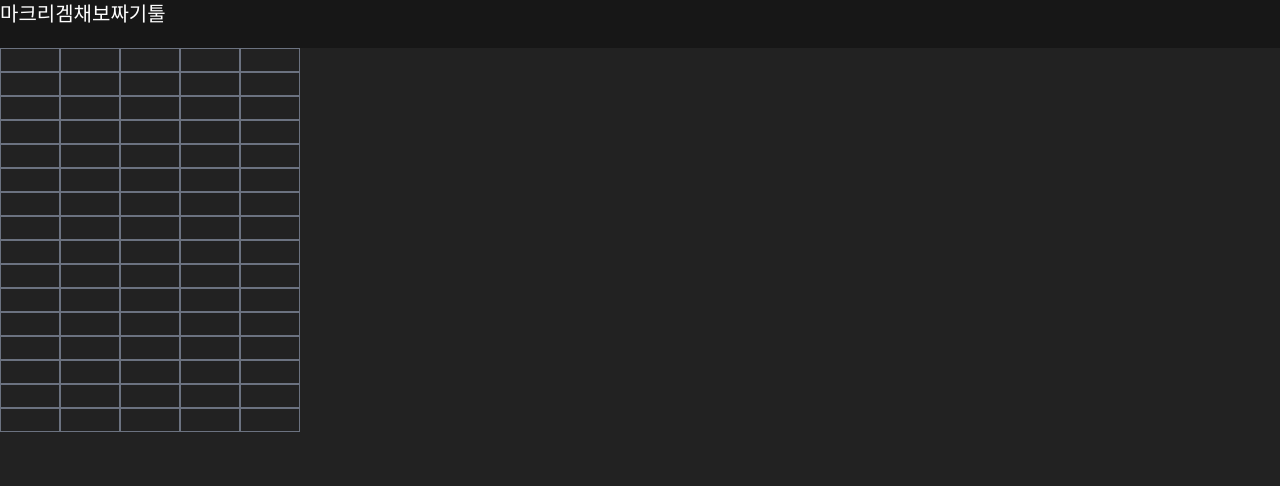
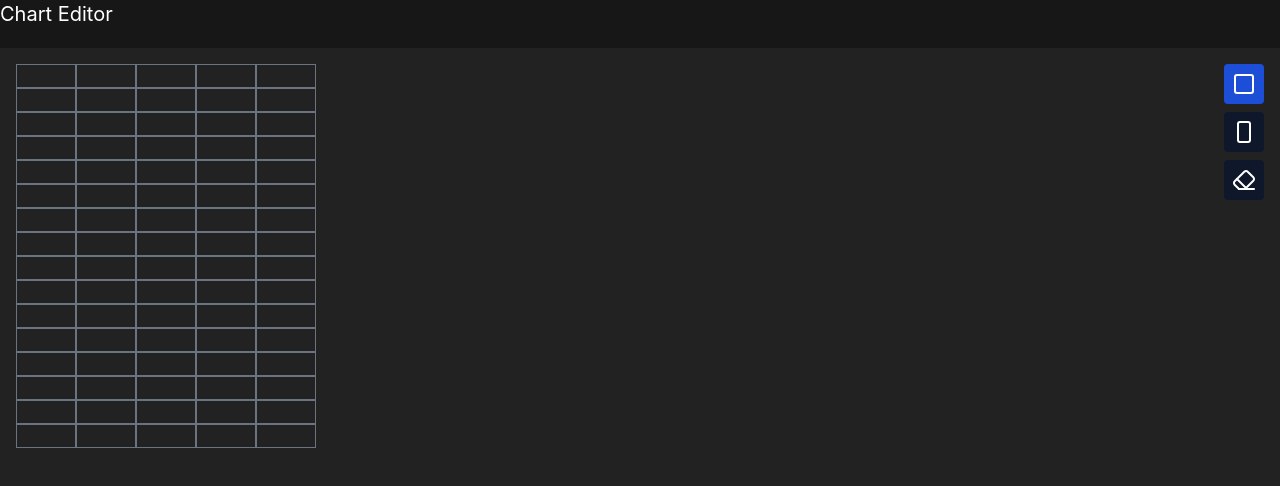
Before and after one commit to comjun04/mc-rhythm-chart-editor, a React (Vite) app: page / in a window 1280 px wide. Shown: the top 486 px of the page. Built offline with nearby package versions, Linux system fonts and the light colour scheme; a web font is replaced by a local one.

Commit message:
feat: mode change button

```diff
--- a/package.json
+++ b/package.json
@@ -15,6 +15,7 @@
     "clsx": "^2.1.1",
     "react": "^19.1.0",
     "react-dom": "^19.1.0",
+    "react-icons": "^5.5.0",
     "tailwind-merge": "^3.3.0"
   },
   "devDependencies": {
--- a/src/App.tsx
+++ b/src/App.tsx
@@ -4,7 +4,7 @@ function App() {
   return (
     <div className="relative">
       <nav className="fixed top-0 h-12 w-full bg-neutral-900">
-        <h2 className="text-xl">마크리겜채보짜기툴</h2>
+        <h2 className="text-xl">Chart Editor</h2>
       </nav>
 
       <div className="mt-12">
--- a/src/ChartEditor.tsx
+++ b/src/ChartEditor.tsx
@@ -2,6 +2,10 @@ import { useState } from 'react'
 
 import Lane from './components/Lane'
 import type { Note } from './types'
+import {LuSquare,LuRectangleVertical,LuEraser}from'react-icons/lu'
+import{cn}from'./utils'
+
+type Mode = 'addShortNote' | 'addLongNote' | 'delete'
 
 const LANES = 5
 const INITIAL_ROWS = 16
@@ -10,12 +14,27 @@ const ChartEditor = () => {
   const [rows] = useState(INITIAL_ROWS)
   const [notes, setNotes] = useState<Note[]>([])
 
+  const [mode, setMode] = useState<Mode>('addShortNote')
+
   const addNote = (note: Note) => {
     setNotes((prev) => [...prev, note])
   }
 
   return (
-    <div className="flex touch-pan-y overflow-y-scroll">
+    <div className="flex p-4 touch-pan-y overflow-y-scroll relative">
+      <div className="absolute top-4 right-4 flex flex-col gap-2 z-10">
+        <button className={cn("rounded bg-slate-900 p-2", mode === 'addShortNote' && 'bg-blue-700')} onClick={()=>setMode('addShortNote')}>
+          <LuSquare size={24}/>
+        </button>
+        <button className={cn("rounded bg-slate-900 p-2", mode === 'addLongNote' && 'bg-orange-700')} onClick={()=>setMode('addLongNote')}>
+          <LuRectangleVertical size={24}/>
+        </button>
+        <button className="rounded bg-slate-900 p-2">
+          <LuEraser size={24} />
+        </button>
+
+      </div>
+
       {[...Array(LANES)].map((_, laneIndex) => (
         <Lane
           key={laneIndex}
--- a/src/components/Lane.tsx
+++ b/src/components/Lane.tsx
@@ -83,7 +83,7 @@ const Lane = ({ laneIndex, rows, notes, onAddNote }: LaneProps) => {
           onPointerDown={(evt) => handlePointerDown(evt, idx)}
           onPointerMove={(evt) => handlePointerMove(evt, idx)}
           onPointerUp={(evt)=>handlePointerUp(evt, idx)}
-          onPointerCancel={()=>alert('pointer cancelled')}
+          onPointerCancel={()=>{}}
         />
       ))}
 
```
Also changed, not shown: 1 other file (tests, documents, lock files or other folders).
